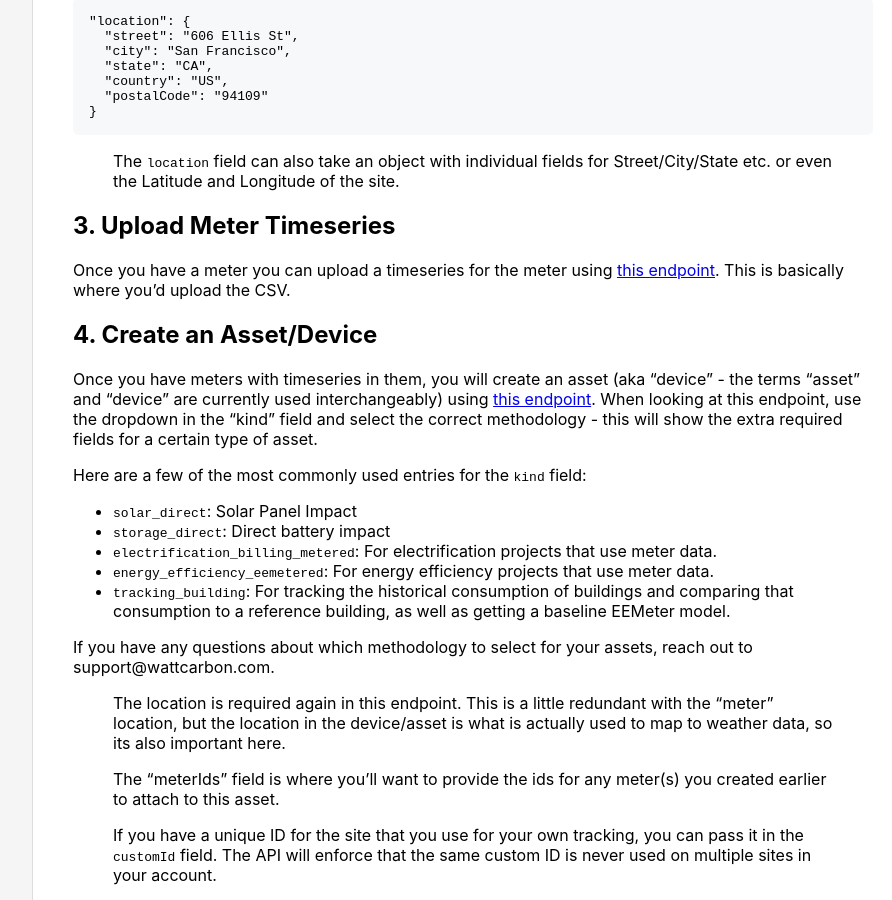
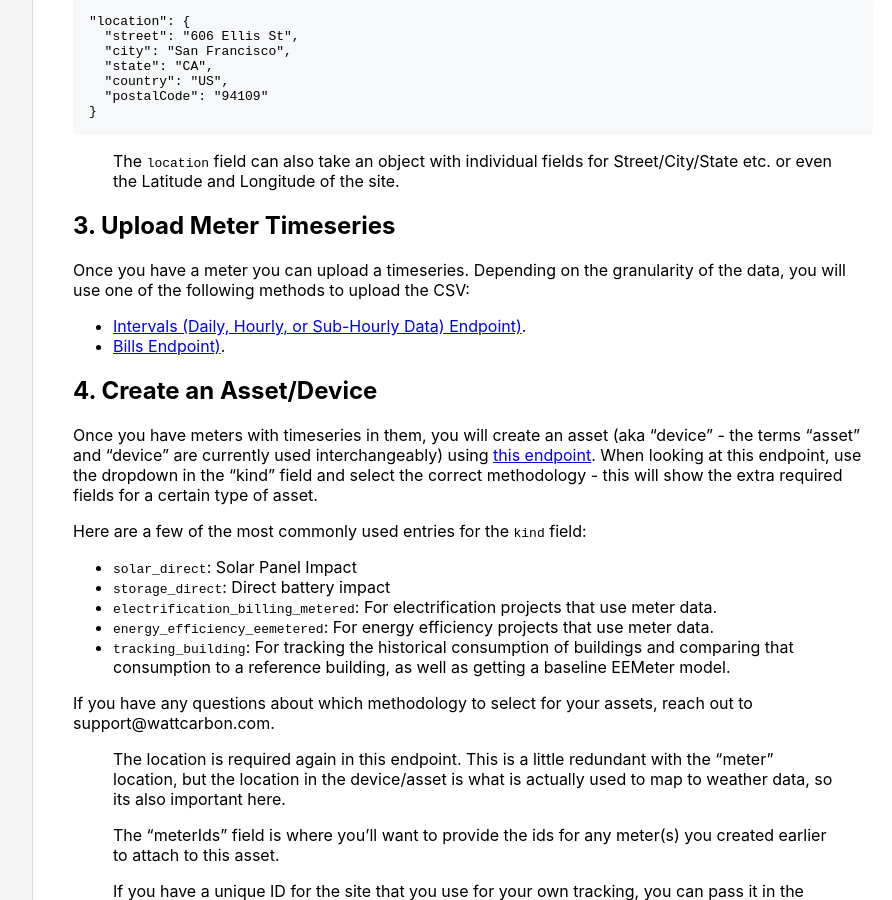
Before and after one commit to wattcarbon/docs.wattcarbon.com, a Jekyll site: the page built from _data-onboarding/Developer-Guide.md, in a window 1280 px wide and 900 px high, scrolled down 1408 px. Shown: the whole window, without its empty margins (258-1150 px from the left). Built offline with Jekyll 4.4.1, drawn with Linux system fonts in a browser that asks for light colours.

Commit message:
Added bills endpoint to docs (#20)

```diff
--- a/_data-onboarding/Developer-Guide.md
+++ b/_data-onboarding/Developer-Guide.md
@@ -74,7 +74,10 @@ The `location` is also required here, and this is where you can put a street add
 
 ## 3. Upload Meter Timeseries
 
-Once you have a meter you can upload a timeseries for the meter using [this endpoint](https://api.wattcarbon.com/#tag/Meters/operation/Meters-upload_meter_intervals). This is basically where you'd upload the CSV.
+Once you have a meter you can upload a timeseries. Depending on the granularity of the data, you will use one of the following methods to upload the CSV:
+
+ - [Intervals (Daily, Hourly, or Sub-Hourly Data) Endpoint)](https://api.wattcarbon.com/#tag/Meters/operation/Meters-upload_meter_intervals).
+ - [Bills Endpoint)](https://api.wattcarbon.com/#tag/Meters/operation/Meters-upload_meter_bills).
 
 ## 4. Create an Asset/Device
 
```
